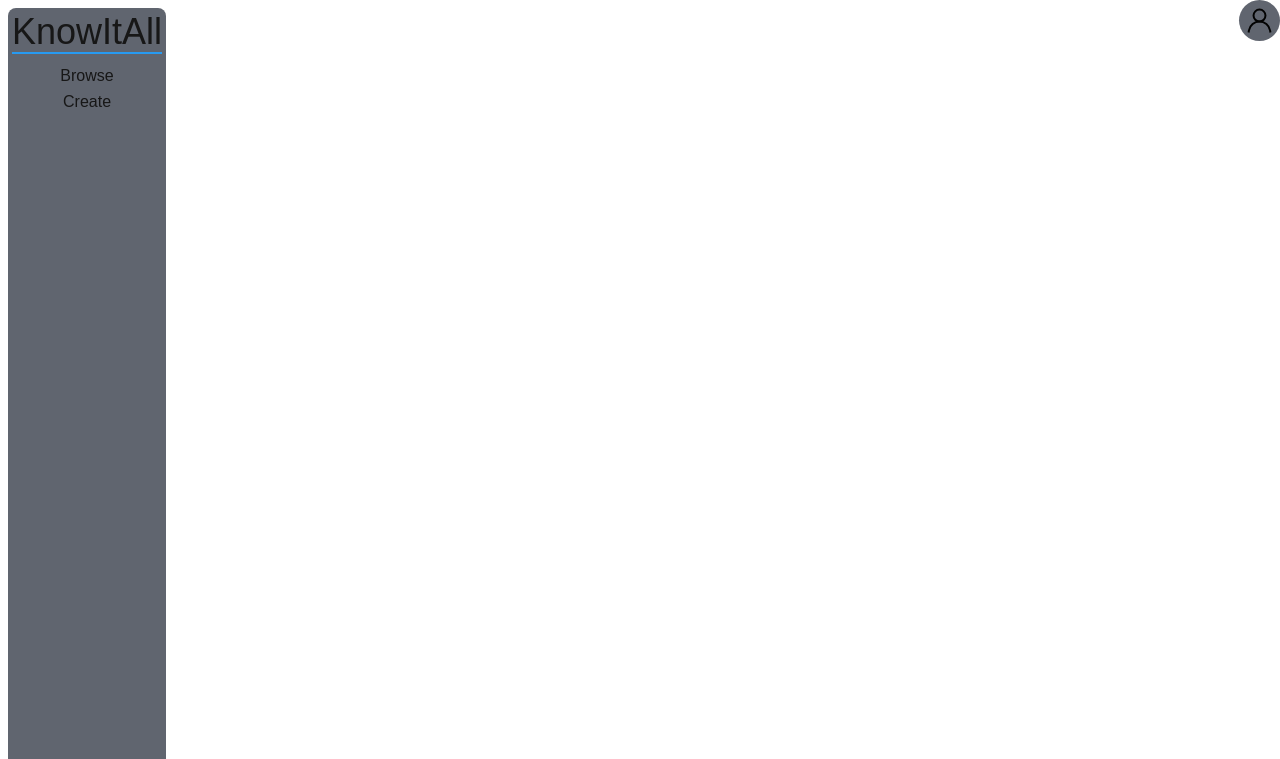
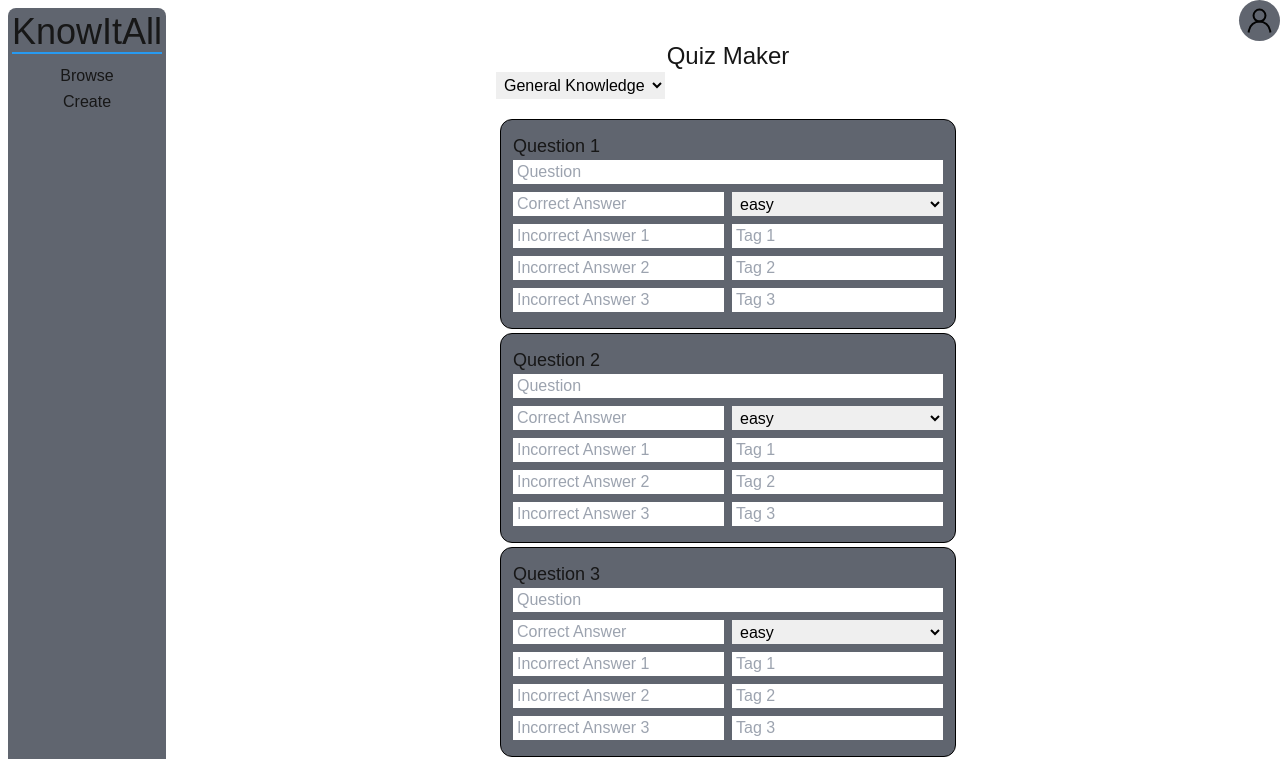
Before and after one commit to nab864/KnowItAll, a Next.js app: page /create/quiz-maker in a window 1280 px wide. Shown: the top 759 px of the page. Built offline with nearby package versions, Linux system fonts and the light colour scheme; no server answers.

Commit message:
Started Quiz-Maker

```diff
--- a/app/(main)/create/quiz-maker/page.tsx
+++ b/app/(main)/create/quiz-maker/page.tsx
@@ -1,10 +1,12 @@
+import QuizMakerForm from "@/app/ui/quiz-maker/quiz-maker-form";
 
 
 export default function Page() {
 
   return (
-    <div className="h-full ml-44 mt-10">
-
+    <div className="h-full ml-44 mt-10 flex flex-col items-center">
+      <h1 className="text-2xl">Quiz Maker</h1>
+      <QuizMakerForm />
     </div>
   )
 }
--- a/app/lib/actions.ts
+++ b/app/lib/actions.ts
@@ -58,7 +58,6 @@ export async function saveGeneratedQuiz(quiz: QuizDef, session: Session) {
         return {quiz_id: generatedQuiz.id, question_id:question.id}
       })
     })
-    console.log("Success")
   } catch (error) {
     console.log(error)
   }
--- /dev/null
+++ b/app/ui/quiz-maker/question-form.tsx
@@ -0,0 +1,81 @@
+import { Dispatch, SetStateAction } from "react";
+
+export default function QuestionForm({
+  index,
+  handleQuestionChange,
+}: {
+  index: number;
+  handleQuestionChange: (
+    index: number,
+    field: string,
+    value: string | string[]
+  ) => void;
+}) {
+  return (
+    <div className="flex flex-col border border-black rounded-xl p-3 bg-component m-1">
+      <h1 className="text-lg">{`Question ${index + 1}`}</h1>
+      <input
+        type="text"
+        placeholder="Question"
+        className="text-black pl-1"
+        onChange={(e) =>
+          handleQuestionChange(index, "question", e.target.value)
+        }
+      />
+      <div className="flex">
+        <div className="flex flex-col">
+          <input
+            type="text"
+            placeholder="Correct Answer"
+            className="pl-1 mt-2 mb-1 mr-1"
+            onChange={(e) =>
+              handleQuestionChange(index, "correctAnswer", e.target.value)
+            }
+          />
+          <input
+            type="text"
+            placeholder="Incorrect Answer 1"
+            className="pl-1 mt-1 mb-1 mr-1"
+
+          />
+          <input
+            type="text"
+            placeholder="Incorrect Answer 2"
+            className="pl-1 mt-1 mb-1 mr-1"
+          />
+          <input
+            type="text"
+            placeholder="Incorrect Answer 3"
+            className="pl-1 mt-1 mb-1 mr-1"
+          />
+        </div>
+        <div className="flex flex-col">
+          <select
+            name="difficulty"
+            id="difficulty"
+            className="text-black mt-2 mb-1 ml-1 p-0.5 pl-1 h-6"
+          >
+            <option value="easy">easy</option>
+            <option value="medium">medium</option>
+            <option value="hard">hard</option>
+          </select>
+          <input
+            type="text"
+            placeholder="Tag 1"
+            className="pl-1 mt-1 mb-1 ml-1"
+          />
+          <input
+            type="text"
+            placeholder="Tag 2"
+            className="pl-1 mt-1 mb-1 ml-1"
+          />
+          <input
+            type="text"
+            placeholder="Tag 3"
+            className="pl-1 mt-1 mb-1 ml-1"
+          />
+        </div>
+      </div>
+    </div>
+  );
+}
--- /dev/null
+++ b/app/ui/quiz-maker/quiz-maker-form.tsx
@@ -0,0 +1,79 @@
+"use client";
+import { useState } from "react";
+import QuestionForm from "./question-form";
+
+export default function QuizMakerForm() {
+  const [quizAmount, setQuizAmount] = useState(5);
+  const [quiz, setQuiz] = useState({
+    category: "",
+    questions: Array(quizAmount).fill({
+      category: "",
+      difficulty: "",
+      question: "",
+      correctAnswer: "",
+      incorrectAnswers: Array(3).fill(""),
+      tags: Array(3).fill(""),
+      type: "Multiple Choice",
+    }),
+  });
+
+  const handleQuestionChange = (
+    index: number,
+    field: string,
+    value: string | string[]
+  ) => {
+    setQuiz((prevData) => {
+      const updatedQuestions = [...quiz.questions];
+      updatedQuestions[index] = {
+        ...updatedQuestions[index],
+        [field]: value,
+      };
+      return {
+        ...prevData,
+        questions: updatedQuestions,
+      };
+    });
+  };
+  return (
+    <div>
+      <form action="">
+        <select
+          name="category"
+          id="category"
+          className="text-black p-1 mb-4"
+          onChange={(e) => setQuiz({ ...quiz, category: e.target.value })}
+        >
+          <option value="General Knowledge">General Knowledge</option>
+          <option value="Geography">Geography</option>
+          <option value="Society & Culture">Society & Culture</option>
+          <option value="Music">Music</option>
+          <option value="Food & Drink">Food & Drink</option>
+          <option value="Sport & Leisure">Sport & Leisure</option>
+          <option value="Film & TV">Film & TV</option>
+          <option value="Science">Science</option>
+          <option value="Arts & Literature">Arts & Literature</option>
+          <option value="History">History</option>
+        </select>
+        {[...Array(quizAmount)].map((value, index) => {
+          return <QuestionForm index={index} handleQuestionChange={handleQuestionChange}/>;
+        })}
+      </form>
+      <div className="flex justify-center">
+        <button
+          className="border border-black rounded-lg bg-component hover:bg-select p-1 transition-colors disabled:bg-gray-400"
+          onClick={() => setQuizAmount(quizAmount + 1)}
+          disabled={quizAmount === 15}
+        >
+          Add Question
+        </button>
+        <button
+          className="border border-black rounded-lg bg-component hover:bg-select p-1 transition-colors disabled:bg-gray-400"
+          onClick={() => setQuizAmount(quizAmount - 1)}
+          disabled={quizAmount === 5}
+        >
+          Remove Question
+        </button>
+      </div>
+    </div>
+  );
+}
```
Also changed, not shown: app/ui/generate/generate-page.tsx (+4 -7 lines), app/ui/generate/generate-quiz.tsx (renamed from app/ui/forms/generate-quiz.tsx).
